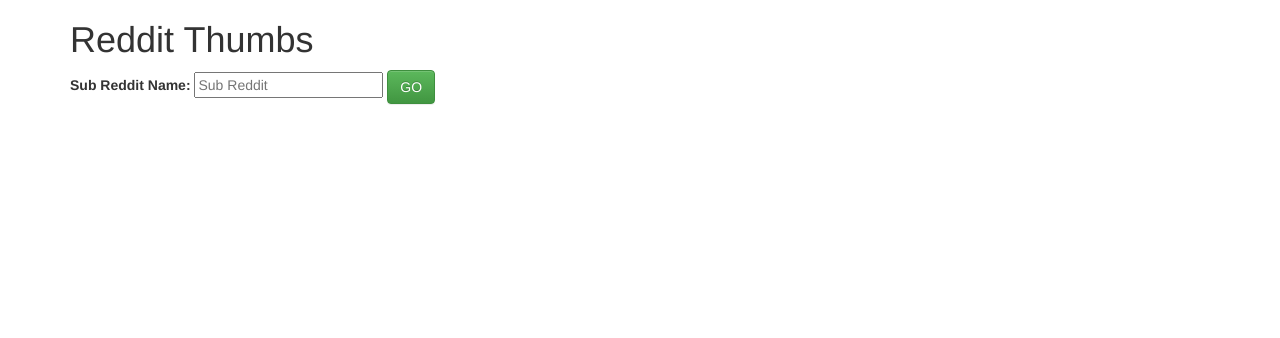
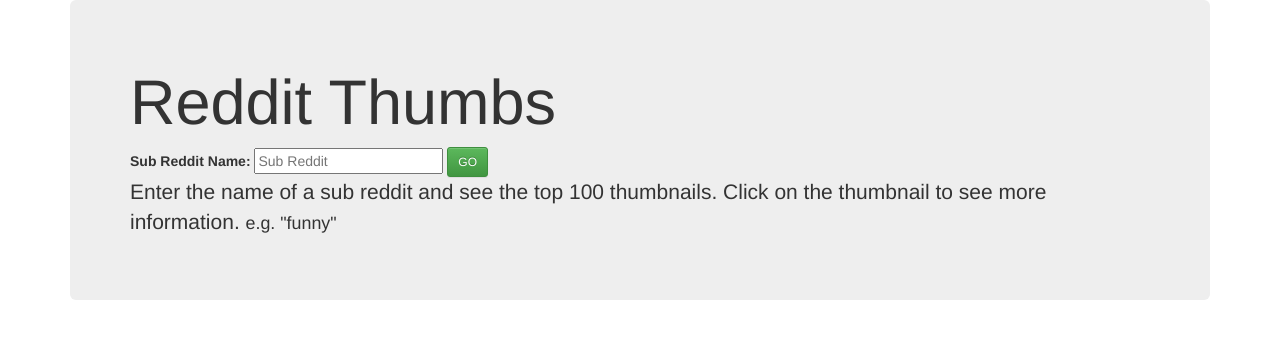
Before and after one commit to chrislaughlin/reddit-thumbs-backbone, a website: page index.html in a window 1280 px wide. Drawn offline with nearby package versions, Linux system fonts and the light colour scheme.

Commit message:
Adding more styles

```diff
--- a/index.html
+++ b/index.html
@@ -12,6 +12,7 @@
 <body>
 <section id="appView" class="container">
     <!-- header -->
+    <div class="jumbotron">
         <div>
             <h1>Reddit Thumbs</h1>
         </div>
@@ -20,7 +21,12 @@
         <div>
             <label for="subreddit">Sub Reddit Name:</label>
             <input id="subreddit" type="text" placeholder="Sub Reddit"/>
-        <button id="submitSubReddit" class="btn btn-success">GO</button>
+            <button id="submitSubReddit" class="btn btn-success btn-sm">GO</button>
+        </div>
+        <p>
+            Enter the name of a sub reddit and see the top 100 thumbnails. Click on the thumbnail to see more information.
+            <span class="small">e.g. "funny"</span>
+        </p>
     </div>
 
     <!-- loading spinner -->
```
Also changed, not shown: README.md. Lines whose indentation alone changed are shown as unchanged.
